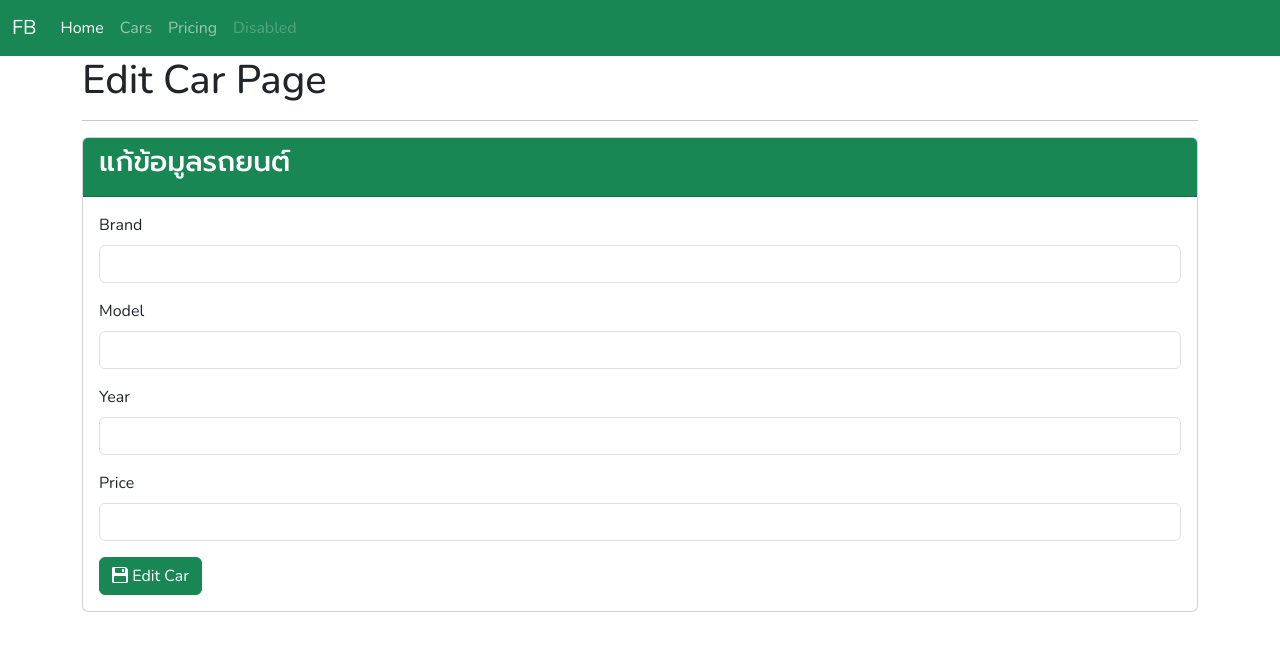
After one commit to Dua555-maker/flask-bootstrap, a Flask app: page /cars/1/edit in a window 1280 px wide. The commit adds this page. Shown: the top 651 px of the page. Run offline with Flask 3, Linux system fonts and the light colour scheme.

Commit message:
add edit_car template

```diff
--- a/main.py
+++ b/main.py
@@ -1,6 +1,7 @@
-from flask import Flask, render_template, request, redirect, url_for
+from flask import Flask, flash, render_template, request, redirect, url_for
 
 app = Flask(__name__)
+app.config['SECRET_KEY'] = b'4564312348'
 
 cars = [
   {'id':1,'brand':'Toyota','model':'Yaris Ativ','year':2024,'price':695000},
@@ -29,5 +30,19 @@ def new_car():
     car = {'id':id,'brand':brand,'model':model,'year':year,'price':price}
 
     cars.append(car)
+    flash('Add new Car Successfully','success')
     return redirect(url_for('all_cars'))
   return render_template('cars/new_car.html',title='New Car Page')
+
+@app.route('/cars/<int:id>/delete')
+def delete_car(id):
+  for car in cars:
+    if id == car['id']:
+      cars.remove(car)
+      break
+  flash('Delete Car Successfully','success')
+  return redirect(url_for('all_cars'))
+
+@app.route('/cars/<int:id>/edit')
+def edit_car(id):
+  return render_template('cars/edit_car.html',title='Edit Car Page')
--- a/templates/cars/all_cars.html
+++ b/templates/cars/all_cars.html
@@ -31,7 +31,10 @@
       <th scope="row">{{loop.index}}</th>
       <td>{{car.brand}}</td>
       <td>{{car.model}}</td>
-      <td></td>
+      <td>
+        <a href="{{url_for('edit_car',id=car.id)}}" class="btn btn-outline-success btn-sm" title="Edit Car"><i class="bi bi-pencil-fill"></i></a>
+        <a href="{{url_for('delete_car',id=car.id)}}" class="btn btn-outline-danger btn-sm" title="Delete Car"><i class="bi bi-trash3-fill"></i></a>
+      </td>
     </tr>
     {%endfor%}
   </tbody>
--- /dev/null
+++ b/templates/cars/edit_car.html
@@ -0,0 +1,38 @@
+{%extends 'layout.html'%}
+{%block title%}
+{{title}}
+{%endblock%}
+
+{%block content%}
+<div class="container">
+  <h1>{{title}}</h1>
+  <hr>
+  <div class="card">
+    <div class="card-header bg-success text-white">
+      <h3>แก้ข้อมูลรถยนต์</h3>
+    </div>
+      <div class="card-body">
+        <form method="post">
+          <div class="mb-3">
+            <label for="brand" class="form-label">Brand</label>
+            <input type="text" class="form-control" id="brand" name="brand">
+          </div>
+          <div class="mb-3">
+            <label for="model" class="form-label">Model</label>
+            <input type="text" class="form-control" id="model" name="model">
+          </div>
+          <div class="mb-3">
+            <label for="year" class="form-label">Year</label>
+            <input type="number" class="form-control" id="year" name="year">
+          </div>
+          <div class="mb-3">
+            <label for="price" class="form-label">Price</label>
+            <input type="number" class="form-control" id="price" name="price">
+          </div>
+          <button type="submit" class="btn btn-success"><i class="bi bi-floppy2-fill"></i>
+            Edit Car</button>
+        </form>
+      </div>
+  </div>
+</div>
+{%endblock%}
--- a/templates/layout.html
+++ b/templates/layout.html
@@ -1,21 +1,39 @@
 <!DOCTYPE html>
 <html lang="en">
+
 <head>
   <meta charset="UTF-8">
   <meta name="viewport" content="width=device-width, initial-scale=1.0">
   <title>Flask Bootstrap - {% block title %}{% endblock title%}</title>
-  <link href="https://cdn.jsdelivr.net/npm/bootstrap@5.3.8/dist/css/bootstrap.min.css" rel="stylesheet" integrity="sha384-sRIl4kxILFvY47J16cr9ZwB07vP4J8+LH7qKQnuqkuIAvNWLzeN8tE5YBujZqJLB" crossorigin="anonymous">
-  <link href="https://fonts.googleapis.com/css2?family=Nunito:ital,wght@0,200..1000;1,200..1000&family=Prompt:ital,wght@0,100;0,200;0,300;0,400;0,500;0,600;0,700;0,800;0,900;1,100;1,200;1,300;1,400;1,500;1,600;1,700;1,800;1,900&display=swap" rel="stylesheet">
+  <link href="https://cdn.jsdelivr.net/npm/bootstrap@5.3.8/dist/css/bootstrap.min.css" rel="stylesheet"
+    integrity="sha384-sRIl4kxILFvY47J16cr9ZwB07vP4J8+LH7qKQnuqkuIAvNWLzeN8tE5YBujZqJLB" crossorigin="anonymous">
+  <link
+    href="https://fonts.googleapis.com/css2?family=Nunito:ital,wght@0,200..1000;1,200..1000&family=Prompt:ital,wght@0,100;0,200;0,300;0,400;0,500;0,600;0,700;0,800;0,900;1,100;1,200;1,300;1,400;1,500;1,600;1,700;1,800;1,900&display=swap"
+    rel="stylesheet">
   <link rel="stylesheet" href="https://cdn.jsdelivr.net/npm/bootstrap-icons@1.13.1/font/bootstrap-icons.min.css">
   <style>
-    *{
-      font-family: 'Nunito','Prompt';
+    * {
+      font-family: 'Nunito', 'Prompt';
     }
   </style>
 </head>
+
 <body>
   {%include "navbar.html"%}
+  {% with messages = get_flashed_messages(with_categories=true) %}
+  {% if messages %}
+  {% for category, message in messages %}
+  <div class="alert alert-{{category}} alert-dismissible fade show" role="alert">
+    <strong>{{message}}!</strong>
+    <button type="button" class="btn-close" data-bs-dismiss="alert" aria-label="Close"></button>
+  </div>
+  {% endfor %}
+  {% endif %}
+  {% endwith %}
   {%block content%}{%endblock%}
-  <script src="https://cdn.jsdelivr.net/npm/bootstrap@5.3.8/dist/js/bootstrap.bundle.min.js" integrity="sha384-FKyoEForCGlyvwx9Hj09JcYn3nv7wiPVlz7YYwJrWVcXK/BmnVDxM+D2scQbITxI" crossorigin="anonymous"></script>
+  <script src="https://cdn.jsdelivr.net/npm/bootstrap@5.3.8/dist/js/bootstrap.bundle.min.js"
+    integrity="sha384-FKyoEForCGlyvwx9Hj09JcYn3nv7wiPVlz7YYwJrWVcXK/BmnVDxM+D2scQbITxI"
+    crossorigin="anonymous"></script>
 </body>
+
 </html>
```
